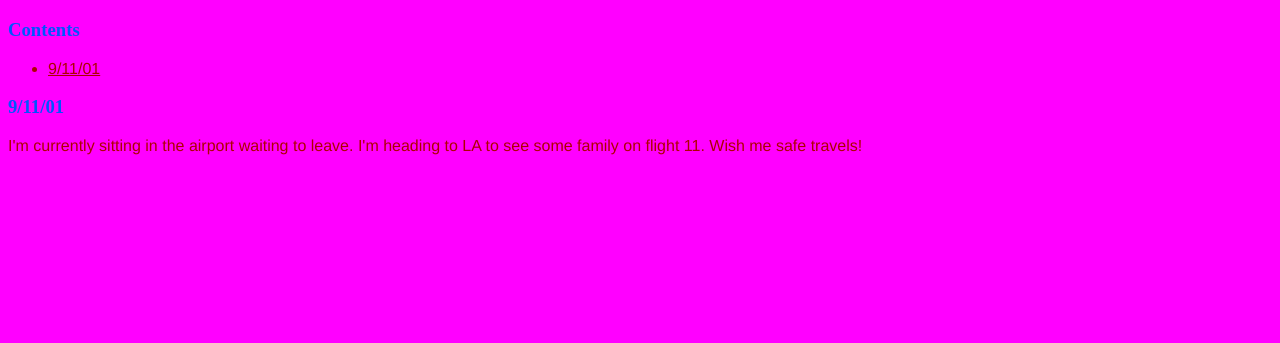
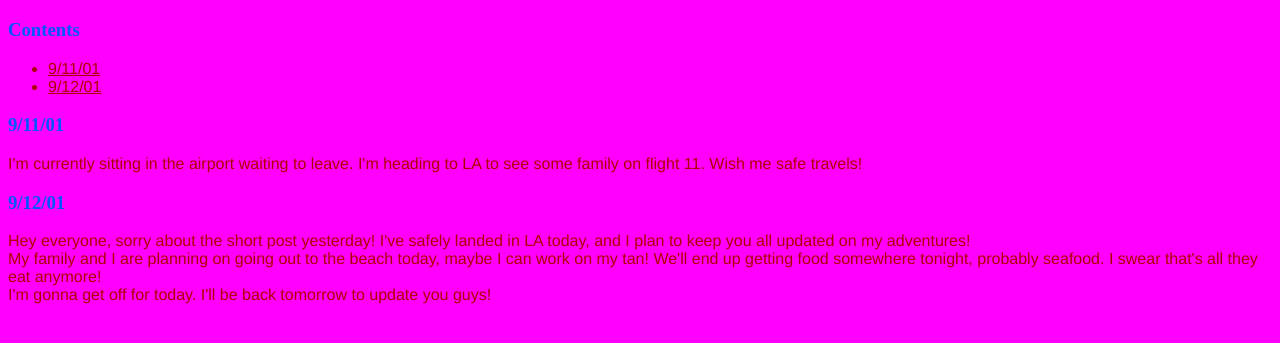
Before and after one commit to candaceLA01/candacela01.github.io, a plain HTML site: page index.html in a window 1280 px wide. Shown: the part 61-404 px from the top of the page. Drawn offline with Linux system fonts and the light colour scheme.

Commit message:
Update index.html

```diff
--- a/index.html
+++ b/index.html
@@ -34,6 +34,7 @@
         <h3>Contents</h3>
         <ul>
             <li><a href="#9/11">9/11/01</a></li>
+            <li><a href="#9/12">9/12/01</a></li>
         </ul>
 
 
@@ -41,5 +42,11 @@
 
         <p>I'm currently sitting in the airport waiting to leave. I'm heading to LA to see some family on flight 11. Wish me safe travels!</p>
 
+        <h3 id="9/12">9/12/01</h3>
+
+        <p>Hey everyone, sorry about the short post yesterday! I've safely landed in LA today, and I plan to keep you all updated on my adventures!<br>
+            My family and I are planning on going out to the beach today, maybe I can work on my tan! We'll end up getting food somewhere tonight, probably seafood. I swear that's all they eat anymore!<br>
+            I'm gonna get off for today. I'll be back tomorrow to update you guys!</p>
+
     </body>
 </html>
```
